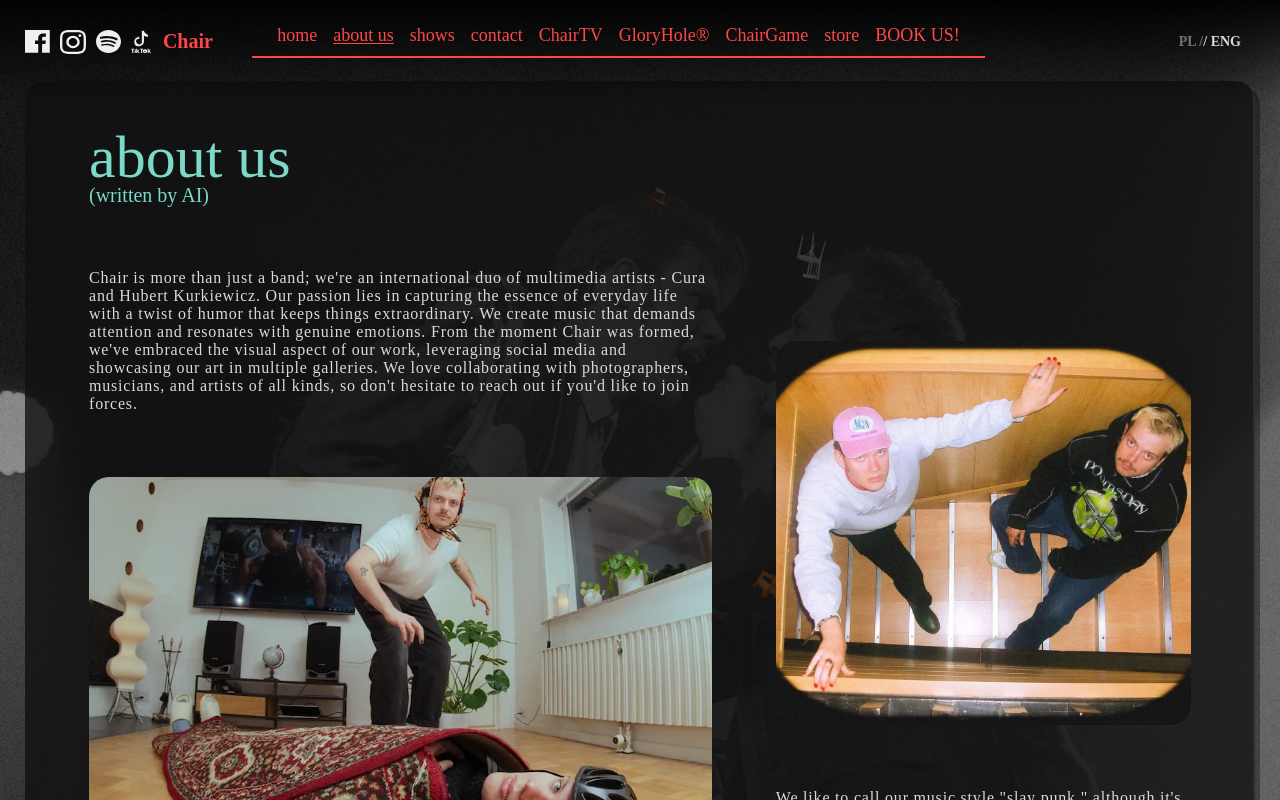
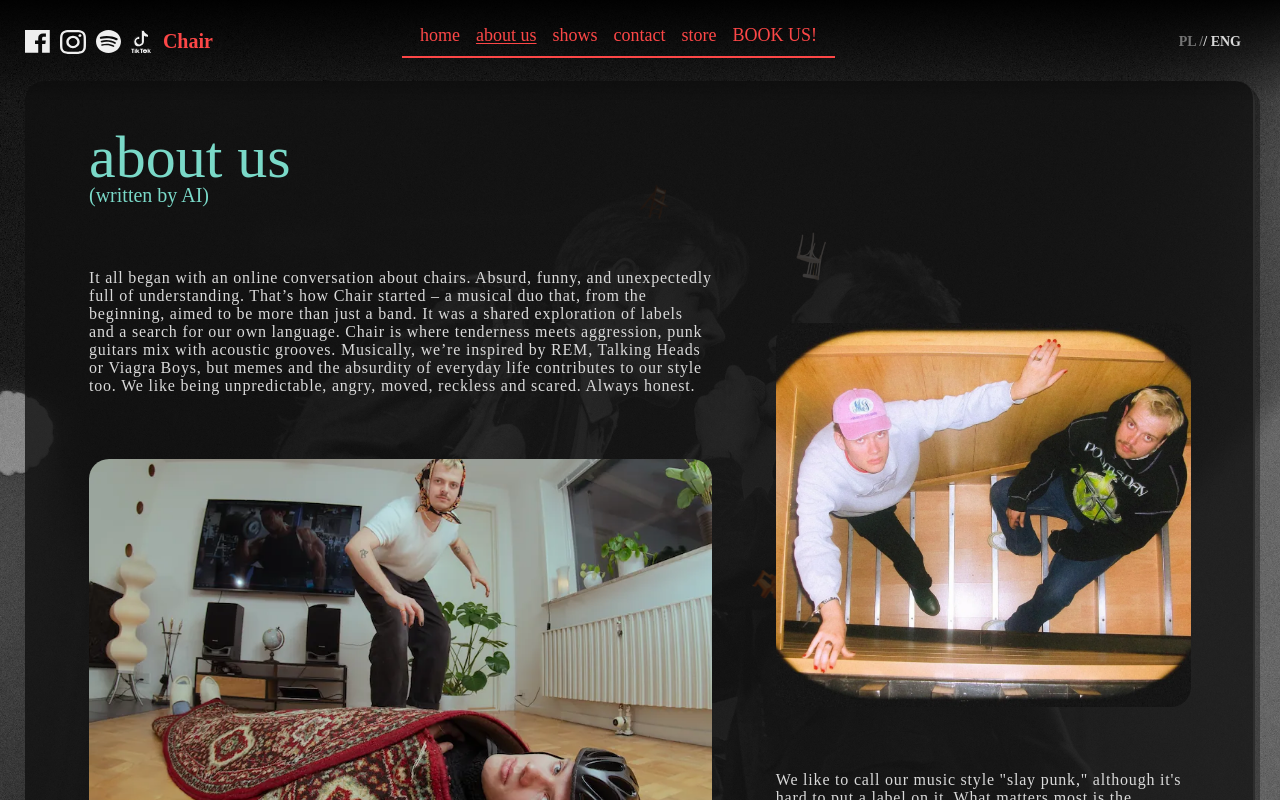
Before and after one commit to HoodDoob/chair-band, a Next.js app: page / in a window 1280 px wide. Both pictures are taken after a click on the item "about us". Built offline with nearby package versions, Linux system fonts and the light colour scheme; a web font is replaced by a local one.

Commit message:
deployment test

```diff
--- a/src/components/aboutus.jsx
+++ b/src/components/aboutus.jsx
@@ -53,15 +53,15 @@ export default function AboutUs({ images, pageState, setPageState }) {
         </div>
         <div className={styles.text_div} id={styles.firsttext}>
           <p>
-            Chair is more than just a band; we're an international duo of
-            multimedia artists - Cura and Hubert Kurkiewicz. Our passion lies in
-            capturing the essence of everyday life with a twist of humor that
-            keeps things extraordinary. We create music that demands attention
-            and resonates with genuine emotions. From the moment Chair was
-            formed, we've embraced the visual aspect of our work, leveraging
-            social media and showcasing our art in multiple galleries. We love
-            collaborating with photographers, musicians, and artists of all
-            kinds, so don't hesitate to reach out if you'd like to join forces.
+            It all began with an online conversation about chairs. Absurd,
+            funny, and unexpectedly full of understanding. That’s how Chair
+            started – a musical duo that, from the beginning, aimed to be more
+            than just a band. It was a shared exploration of labels and a search
+            for our own language. Chair is where tenderness meets aggression,
+            punk guitars mix with acoustic grooves. Musically, we’re inspired by
+            REM, Talking Heads or Viagra Boys, but memes and the absurdity of
+            everyday life contributes to our style too. We like being
+            unpredictable, angry, moved, reckless and scared. Always honest.
           </p>
         </div>
         <div className={styles.imgcont} id={styles.secondimage}>
@@ -124,18 +124,19 @@ export default function AboutUs({ images, pageState, setPageState }) {
         </div>
         <div className={styles.text_div} id={styles.thirdtext}>
           <p>
-            In June 2022, just a year after our band's formation, we released
-            our debut EP, "Po Co Muzyka" ("Why bother with music" in English).
-            Despite its absurdity, the mini-album received a very positive
-            response and quickly became the album of the week on several Polish
-            radio stations. This recognition propelled us into the spotlight,
-            earning us coveted spots at renowned festivals in Poland, including
-            Off Festival, Meskie Granie, Soundrive, and Great September.
+            Over the past three years, we’ve released two EPs and played nearly
+            a hundred shows – from OFF Festival and Męskie Granie to art
+            galleries, restaurants, and abandoned factories. Our stage
+            experience ranges from supporting sold-out shows at Stodoła to
+            playing for a handful of friends in a basement in Poznań. Our EPs
+            were named Album of the Week on stations like Radio 357, Czwórka,
+            and Trójka. We’ve performed three times on national morning TV, and
+            most recently – got 4 YES’s on Must Be The Music.
           </p>
           <p>
-            Chair is an adventure in music and art - a captivating journey that
-            defies expectations. Join us as we continue to push the boundaries
-            of creativity and share our passion for authentic expression.
+            We’re not always a band that’s easy to "get." But we’re hungry – for
+            space, for risk, for the chance to show what we’re capable of. And
+            that is what we’re all about.
           </p>
           <div className={styles.imgcont2}>
             <ChairModeButton pageState={pageState} setPageState={setPageState}>
--- a/src/components/layout.jsx
+++ b/src/components/layout.jsx
@@ -156,7 +156,7 @@ export default function Layout(props) {
                         >
                           contact
                         </li>
-                        <li
+                        {/* <li
                           onClick={() => props.changePage(5)}
                           className={
                             props.pageState == 5 ||
@@ -168,18 +168,18 @@ export default function Layout(props) {
                           }
                         >
                           ChairTV
-                        </li>
-                        <li
+                        </li> */}
+                        {/* <li
                           onClick={() => props.changePage(6)}
                           className={props.pageState == 6 ? "weAreHere" : ""}
                         >
                           GloryHole®
-                        </li>
-                        <li>
+                        </li> */}
+                        {/* <li>
                           <Link href="/ChairGame" target="_blank">
                             ChairGame
                           </Link>
-                        </li>
+                        </li> */}
                         <li>
                           <a
                             href="https://art2musicshop.pl/pl/p/Chair-Po-Co-Muzyka-CD/239"
```
